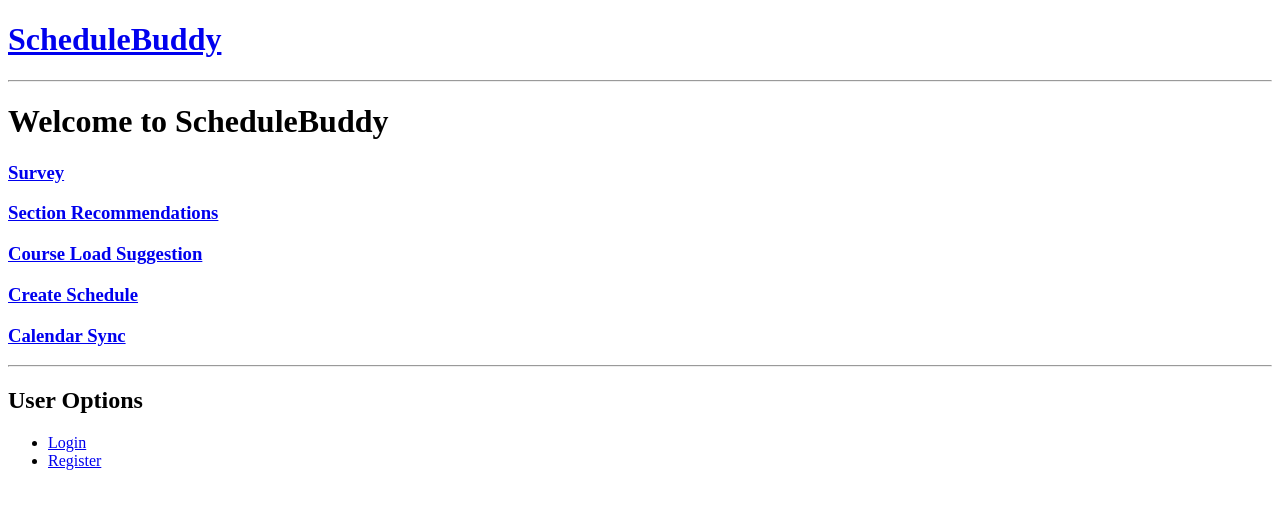
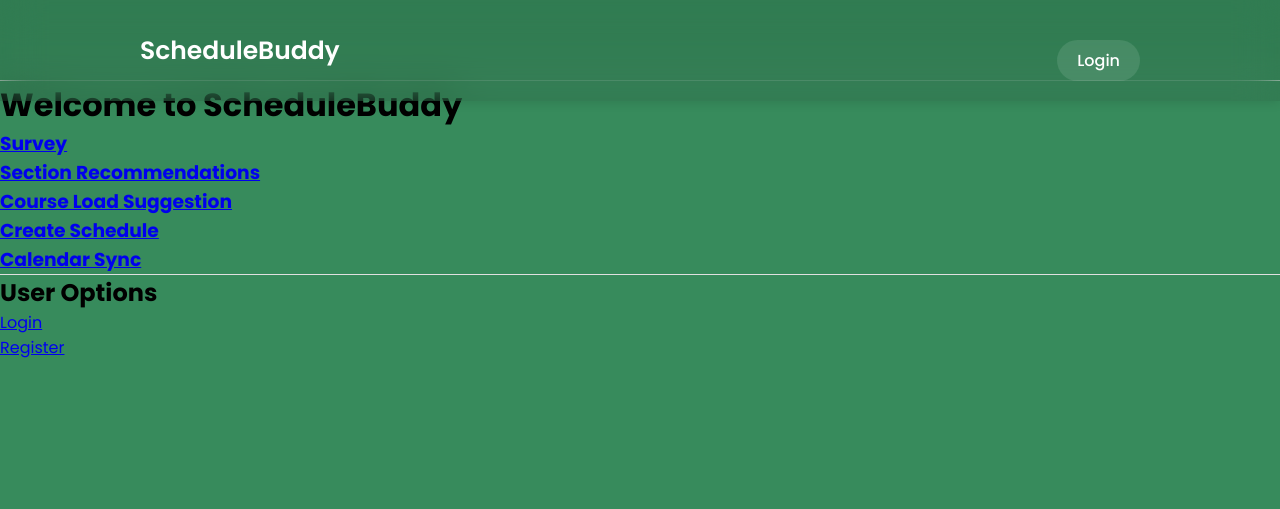
Before and after one commit to Atom1cWinter/ScheduleBuddy, a Django app: page / in a window 1280 px wide. Shown: the top 509 px of the page. Run offline with Django 3.2, Linux system fonts and the light colour scheme.

Commit message:
CSS applied to main

```diff
--- a/static/css/styles.css
+++ b/static/css/styles.css
@@ -37,6 +37,8 @@
     color: #fff;
     text-decoration: none;
     font-weight: 600;
+    transition: all 0.3s ease;
+    cursor: pointer;
 }
 
 .login-link {
@@ -243,3 +245,163 @@
         font-size: 14px;
     }
 }
+
+.navbar {
+    position: fixed;
+    top: 0;
+    left: 0;
+    width: 100%;
+    background: rgba(0, 0, 0, 0.1);
+    backdrop-filter: blur(20px);
+    z-index: 100;
+    box-shadow: 0 2px 10px rgba(0, 0, 0, 0.1);
+}
+
+.navbar-content {
+    width: 100%;
+    max-width: 1200px;
+    margin: 0 auto;
+    padding: 20px 100px;
+    display: flex;
+    justify-content: space-between;
+    align-items: center;
+}
+
+.logo-link {
+    text-decoration: none;
+}
+
+.logo {
+    font-size: 25px;
+    color: #fff;
+    text-decoration: none;
+    font-weight: 600;
+    transition: all 0.3s ease;
+    cursor: pointer;
+    margin: 0;
+}
+
+.logo-link:hover .logo {
+    transform: scale(1.05);
+    text-shadow: 0 0 10px rgba(255, 255, 255, 0.3);
+}
+
+.navbar-right {
+    display: flex;
+    align-items: center;
+}
+
+.login-link {
+    color: #fff;
+    text-decoration: none;
+    font-size: 16px;
+    font-weight: 500;
+    padding: 8px 20px;
+    border-radius: 40px;
+    background: rgba(255, 255, 255, 0.1);
+    transition: all 0.3s ease;
+}
+
+.login-link:hover {
+    background: rgba(255, 255, 255, 0.2);
+}
+
+hr {
+    margin: 0;
+    border: none;
+    border-top: 1px solid #e0e0e0;
+}
+
+/* Registration Form Styles */
+.wrapper {
+    width: 90%;
+    max-width: 1200px;
+    margin: 0 auto;
+    background: rgba(0, 0, 0, 0.1);
+    border: 2px solid rgba(255, 255, 255, 0.2);
+    backdrop-filter: blur(20px);
+    box-shadow: 0 0 10px rgba(0, 0, 0, 0.2);
+    color: #fff;
+    border-radius: 10px;
+    padding: 40px;
+}
+
+.wrapper h1 {
+    font-size: 36px;
+    text-align: center;
+    margin-bottom: 20px;
+}
+
+.form-group {
+    margin-bottom: 20px;
+}
+
+.form-group label {
+    display: block;
+    margin-bottom: 8px;
+    font-size: 16px;
+    color: #fff;
+    font-weight: 500;
+}
+
+.form-group input {
+    width: 100%;
+    padding: 12px 20px;
+    background: transparent;
+    border: 2px solid rgba(255, 255, 255, 0.2);
+    border-radius: 40px;
+    color: #fff;
+    font-size: 16px;
+    outline: none;
+    transition: all 0.3s ease;
+}
+
+.form-group input:focus {
+    border-color: rgba(255, 255, 255, 0.5);
+    box-shadow: 0 0 5px rgba(255, 255, 255, 0.2);
+}
+
+.error-message {
+    color: #ff4d4d;
+    font-size: 14px;
+    margin-top: 5px;
+    padding-left: 5px;
+}
+
+.submit-btn {
+    width: 100%;
+    height: 45px;
+    background: #fff;
+    border: none;
+    outline: none;
+    border-radius: 40px;
+    box-shadow: 0 0 10px rgba(0, 0, 0, .1);
+    cursor: pointer;
+    font-size: 16px;
+    color: #333;
+    font-weight: 600;
+    transition: all 0.3s ease;
+}
+
+.submit-btn:hover {
+    background: #f0f0f0;
+    transform: translateY(-2px);
+    box-shadow: 0 5px 15px rgba(0, 0, 0, .2);
+}
+
+.login-link {
+    text-align: center;
+    margin-top: 20px;
+    color: #fff;
+}
+
+.login-link a {
+    color: #fff;
+    text-decoration: none;
+    font-weight: 500;
+    transition: all 0.3s ease;
+}
+
+.login-link a:hover {
+    text-decoration: underline;
+}
--- a/templates/main.html
+++ b/templates/main.html
@@ -1,10 +1,12 @@
 <!DOCTYPE html>
 <html>
     <head>
+        {% load static %}
         <meta charset="utf-8">
         <meta http-equiv="X-UA-Compatible" content="IE=edge">
         <title>ScheduleBuddy</title>
         <meta name="viewport" content="width=device-width, initial-scale=1">
+        <link rel="stylesheet" href="{% static 'css/styles.css' %}">
     </head>
 
     <body>
--- a/templates/navbar.html
+++ b/templates/navbar.html
@@ -1,6 +1,11 @@
-<a href="/">
-    <h1>ScheduleBuddy</h1>
-
-
-</a>
+<nav class="navbar">
+    <div class="navbar-content">
+        <a href="/" class="logo-link">
+            <h1 class="logo">ScheduleBuddy</h1>
+        </a>
+        <div class="navbar-right">
+            <a href="/login" class="login-link">Login</a>
+        </div>
+    </div>
+</nav>
 <hr>
```
